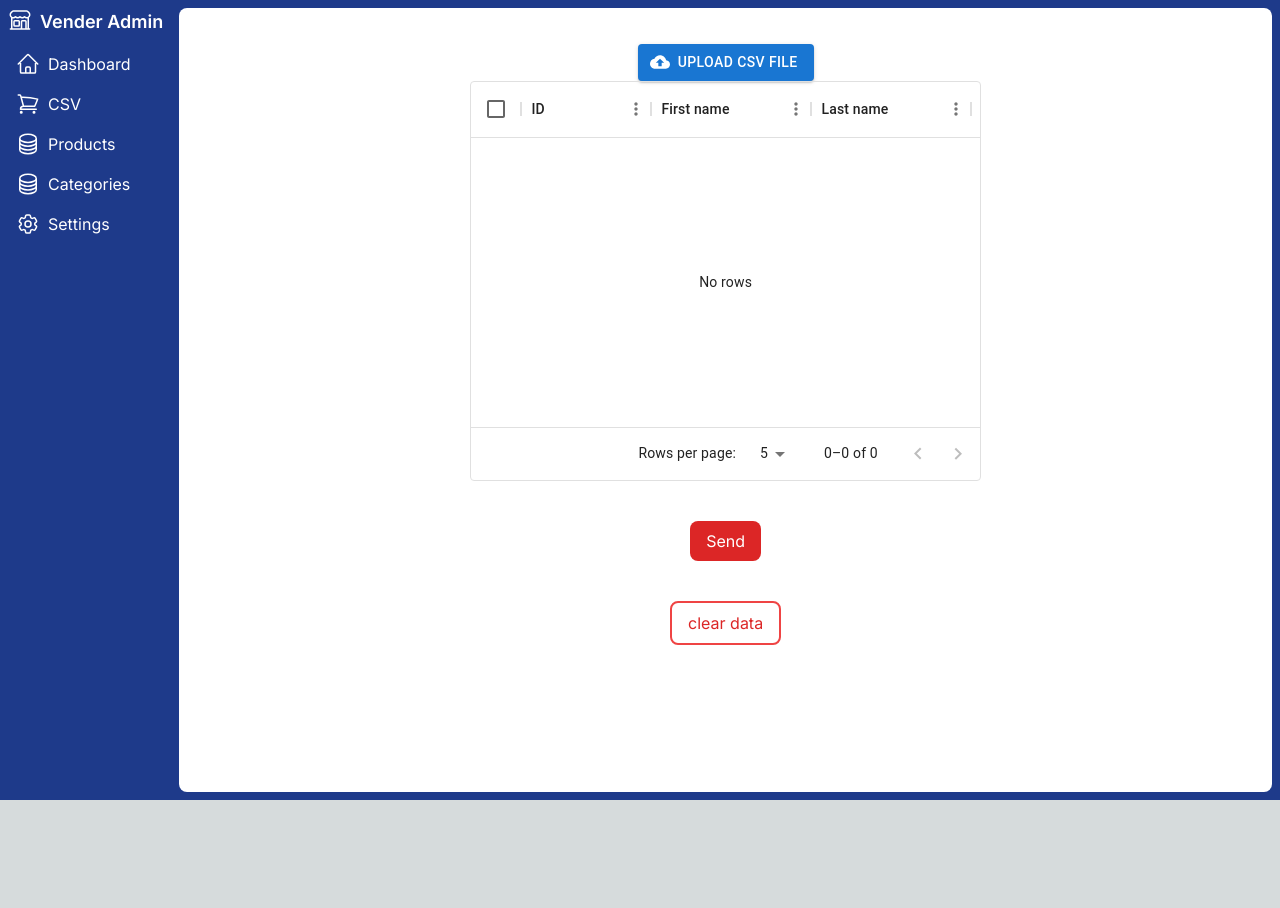
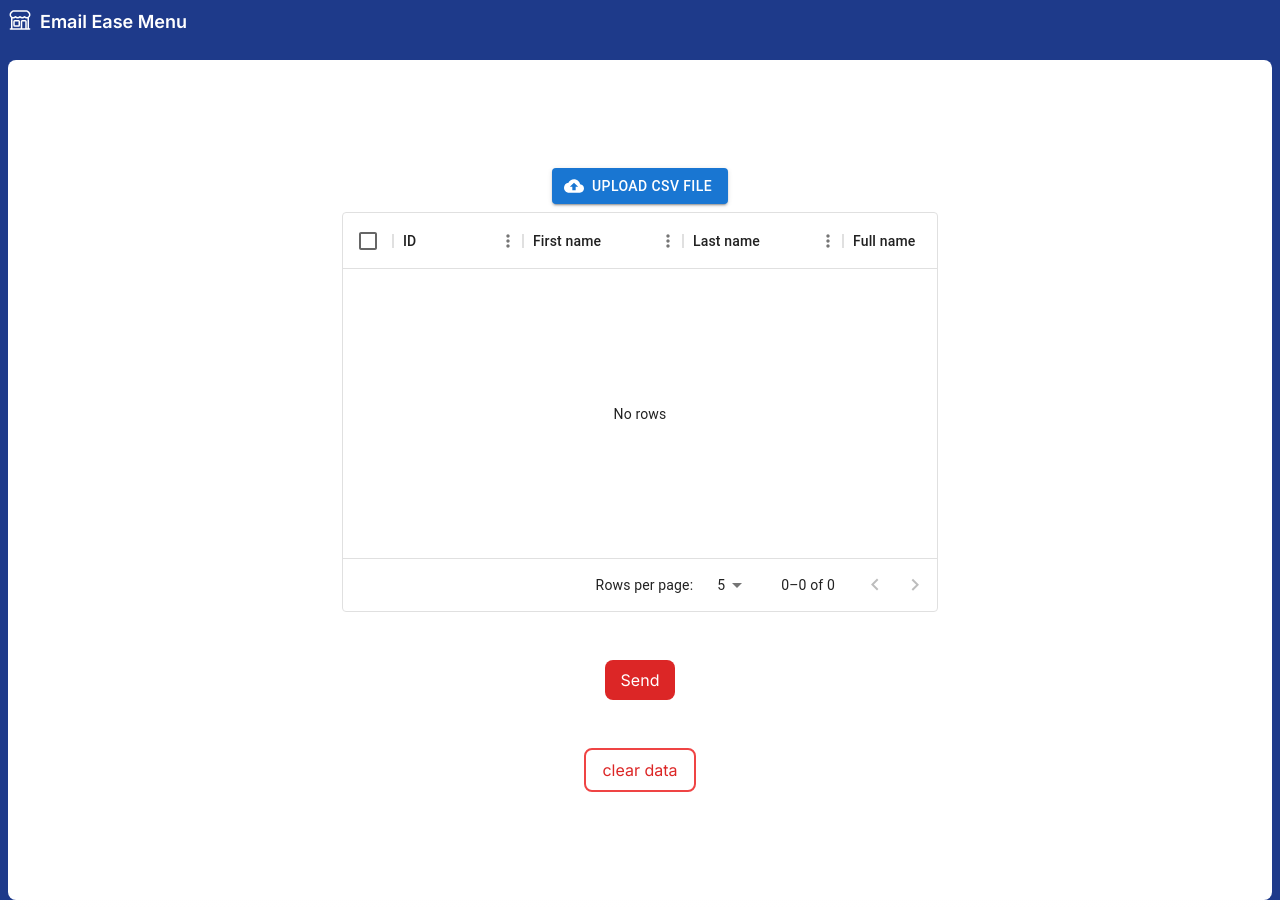
Before and after one commit to harshit0571/EmailEase, a Next.js app in the folder client/: page /csv in a window 1280 px wide. Before the commit the page ends 800 px from the top, so only its background shows below. Built offline with nearby package versions, Linux system fonts and the light colour scheme.

Commit message:
header fixed

```diff
--- a/client/app/csv/page.js
+++ b/client/app/csv/page.js
@@ -44,7 +44,7 @@ const page = () => {
   };
 
   return (
-    <main className="flex w-full flex-col items-center justify-center relative  p-4  ">
+    <main className="flex w-full h-screen flex-col items-center justify-center relative gap-2  p-4  ">
       <Button
         variant="contained"
         className="bg-blue-500 m-5 mb-5 cursor-pointer"
@@ -61,6 +61,7 @@ const page = () => {
         />
       </Button>
       <DataTable rows={rows} />
+
       <button
         className="px-4 mt-10 py-2 bg-red-600 text-white border-white rounded-lg "
         onClick={Send}
--- a/client/app/layout.js
+++ b/client/app/layout.js
@@ -13,9 +13,11 @@ export default function RootLayout({ children }) {
   return (
     <html lang="en">
       <body className={inter.className}>
-        <div className="bg-blue-900 min-h-screen flex">
-          <Navigation />
-          <div className="bg-white flex-grow mt-2 mx-2 mb-2 rounded-lg p-5">
+        <div className="bg-blue-900 min-h-screen">
+          <div className="top-0 mt-0 sticky z-50 block">
+            <Navigation />
+          </div>
+          <div className="bg-white relative z-10 flex flex-grow mt-2 mx-2 mb-2 rounded-lg p-5">
             {children}
           </div>
         </div>
--- a/client/components/Datagrid.jsx
+++ b/client/components/Datagrid.jsx
@@ -18,14 +18,7 @@ const columns = [
 
 export default function DataTable({ rows }) {
   return (
-    <div
-      style={{
-        height: 400,
-        width: "50%",
-        overflow: "scroll",
-        background: "white",
-      }}
-    >
+    <div className="w-[100%] md:w-[50%] h-[400px] overflow-scroll relative">
       <DataGrid
         rows={rows}
         columns={columns}
--- a/client/components/NavBar.jsx
+++ b/client/components/NavBar.jsx
@@ -1,16 +1,23 @@
 "use client";
 import Link from "next/link";
 import { usePathname } from "next/navigation";
+import { useState } from "react";
 
 const Navigation = () => {
   const inActiveLink = "flex gap-2 p1";
+  const [Show, setShow] = useState(false);
   const activeLink =
     inActiveLink + " text-blue-700 font-semibold p-2 rounded-lg pr-0 bg-white";
 
   const pathName = usePathname();
   return (
-    <aside className="text-white p-2  mb-4">
-      <Link className="flex text-lg font-semibold gap-2" href="/">
+    <aside className="text-white p-2  mb-4 sticky top-0 z-20 bg-blue-900">
+      <div
+        className="flex text-lg font-semibold gap-2 cursor-pointer"
+        onClick={() => {
+          setShow((prevShow) => !prevShow);
+        }}
+      >
         <svg
           xmlns="http://www.w3.org/2000/svg"
           fill="none"
@@ -25,11 +32,17 @@ const Navigation = () => {
             d="M13.5 21v-7.5a.75.75 0 01.75-.75h3a.75.75 0 01.75.75V21m-4.5 0H2.36m11.14 0H18m0 0h3.64m-1.39 0V9.349m-16.5 11.65V9.35m0 0a3.001 3.001 0 003.75-.615A2.993 2.993 0 009.75 9.75c.896 0 1.7-.393 2.25-1.016a2.993 2.993 0 002.25 1.016c.896 0 1.7-.393 2.25-1.016a3.001 3.001 0 003.75.614m-16.5 0a3.004 3.004 0 01-.621-4.72L4.318 3.44A1.5 1.5 0 015.378 3h13.243a1.5 1.5 0 011.06.44l1.19 1.189a3 3 0 01-.621 4.72m-13.5 8.65h3.75a.75.75 0 00.75-.75V13.5a.75.75 0 00-.75-.75H6.75a.75.75 0 00-.75.75v3.75c0 .415.336.75.75.75z"
           />
         </svg>
-        <span className="">Vender Admin</span>
-      </Link>
-
-      <nav className="flex flex-col gap-4 p-2 mt-2">
-        <Link href="/" className={pathName === "/" ? activeLink : inActiveLink}>
+        <span className="">Email Ease Menu</span>
+      </div>
+      {Show && (
+        <nav className="flex flex-col gap-4 p-2 mt-2 duration-150">
+          <Link
+            href="/"
+            className={pathName === "/" ? activeLink : inActiveLink}
+            onClick={() => {
+              setShow(false);
+            }}
+          >
             <svg
               xmlns="http://www.w3.org/2000/svg"
               fill="none"
@@ -48,7 +61,10 @@ const Navigation = () => {
           </Link>
           <Link
             href="/csv"
-          className={pathName === "/orders" ? activeLink : inActiveLink}
+            className={pathName === "/csv" ? activeLink : inActiveLink}
+            onClick={() => {
+              setShow(false);
+            }}
           >
             <svg
               xmlns="http://www.w3.org/2000/svg"
@@ -66,49 +82,13 @@ const Navigation = () => {
             </svg>
             CSV
           </Link>
-        <Link
-          href="/products"
-          className={pathName === "/products" ? activeLink : inActiveLink}
-        >
-          <svg
-            xmlns="http://www.w3.org/2000/svg"
-            fill="none"
-            viewBox="0 0 24 24"
-            strokeWidth={1.5}
-            stroke="currentColor"
-            className="w-6 h-6"
-          >
-            <path
-              strokeLinecap="round"
-              strokeLinejoin="round"
-              d="M20.25 6.375c0 2.278-3.694 4.125-8.25 4.125S3.75 8.653 3.75 6.375m16.5 0c0-2.278-3.694-4.125-8.25-4.125S3.75 4.097 3.75 6.375m16.5 0v11.25c0 2.278-3.694 4.125-8.25 4.125s-8.25-1.847-8.25-4.125V6.375m16.5 0v3.75m-16.5-3.75v3.75m16.5 0v3.75C20.25 16.153 16.556 18 12 18s-8.25-1.847-8.25-4.125v-3.75m16.5 0c0 2.278-3.694 4.125-8.25 4.125s-8.25-1.847-8.25-4.125"
-            />
-          </svg>
-          Products
-        </Link>
-        <Link
-          href="/categories"
-          className={pathName === "/categories" ? activeLink : inActiveLink}
-        >
-          <svg
-            xmlns="http://www.w3.org/2000/svg"
-            fill="none"
-            viewBox="0 0 24 24"
-            strokeWidth={1.5}
-            stroke="currentColor"
-            className="w-6 h-6"
-          >
-            <path
-              strokeLinecap="round"
-              strokeLinejoin="round"
-              d="M20.25 6.375c0 2.278-3.694 4.125-8.25 4.125S3.75 8.653 3.75 6.375m16.5 0c0-2.278-3.694-4.125-8.25-4.125S3.75 4.097 3.75 6.375m16.5 0v11.25c0 2.278-3.694 4.125-8.25 4.125s-8.25-1.847-8.25-4.125V6.375m16.5 0v3.75m-16.5-3.75v3.75m16.5 0v3.75C20.25 16.153 16.556 18 12 18s-8.25-1.847-8.25-4.125v-3.75m16.5 0c0 2.278-3.694 4.125-8.25 4.125s-8.25-1.847-8.25-4.125"
-            />
-          </svg>
-          Categories
-        </Link>
+
           <Link
             href="/settings"
             className={pathName === "/settings" ? activeLink : inActiveLink}
+            onClick={() => {
+              setShow(false);
+            }}
           >
             <svg
               xmlns="http://www.w3.org/2000/svg"
@@ -132,6 +112,7 @@ const Navigation = () => {
             Settings
           </Link>
         </nav>
+      )}
     </aside>
   );
 };
```
Lines whose indentation alone changed are shown as unchanged.
